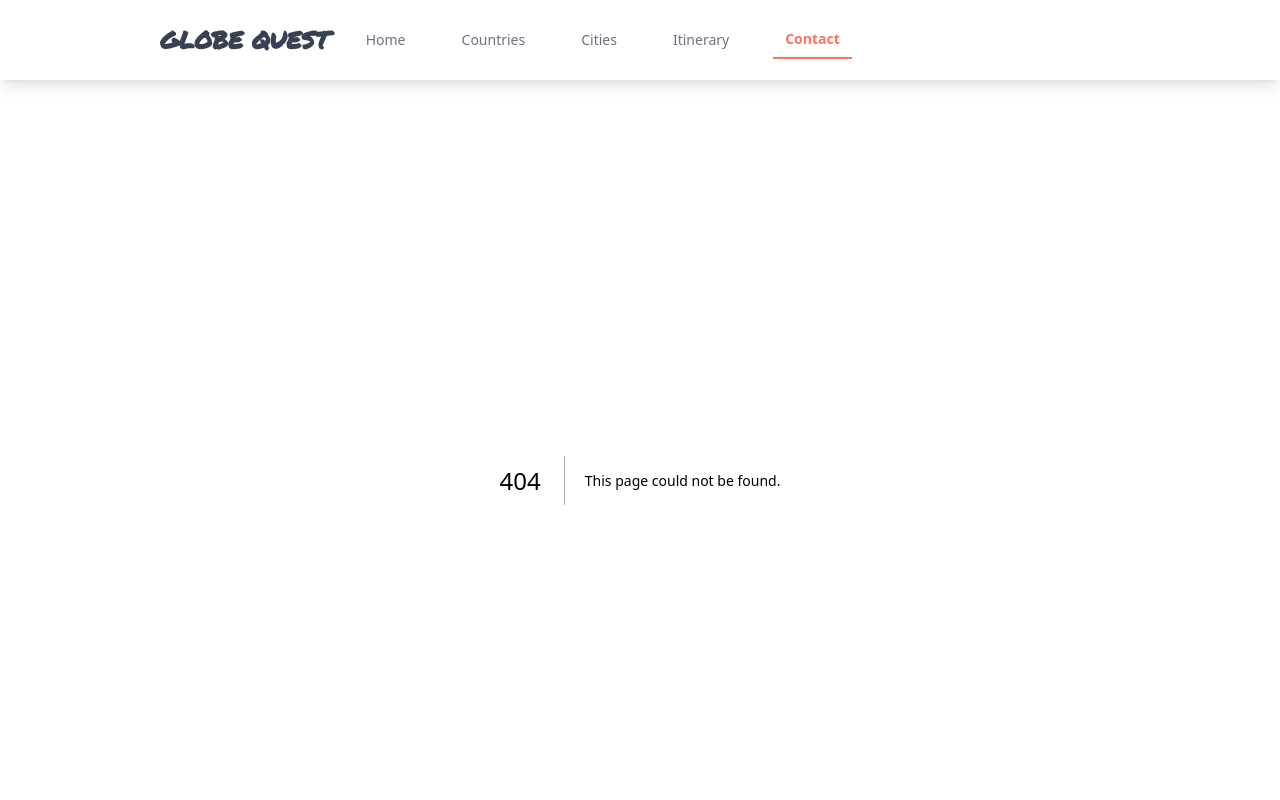
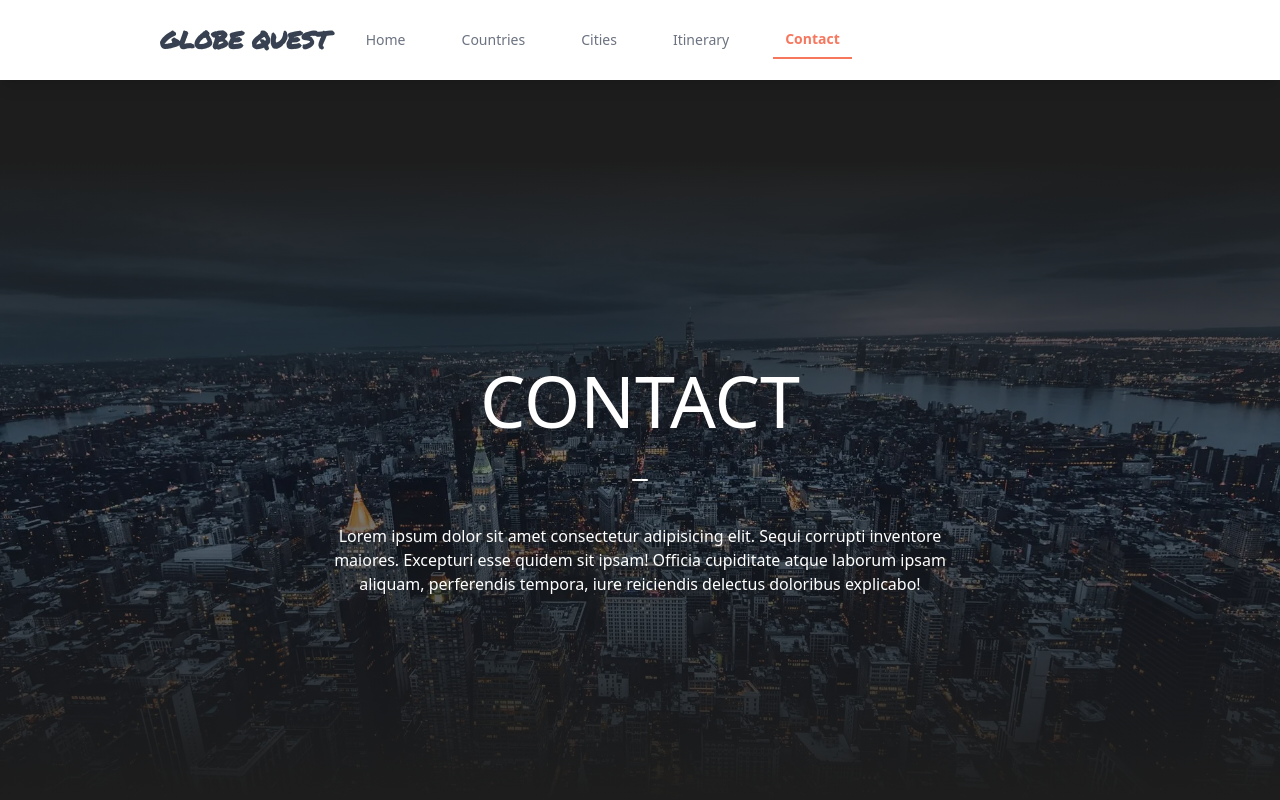
Before and after one commit to mikeheul/next-globequest-app, a Next.js app: page /contact in a window 1280 px wide. Before the commit this address had no page. Shown: the top 800 px of the page. Built offline with nearby package versions, Linux system fonts and the light colour scheme.

Commit message:
Create contact page

```diff
--- /dev/null
+++ b/app/contact/page.tsx
@@ -0,0 +1,20 @@
+import Image from 'next/image'
+import React from 'react'
+import bg from '@/public/bg.webp'
+import { MinusIcon } from 'lucide-react'
+
+const ContactPage = () => {
+    return (
+        <div className='relative h-screen flex flex-col justify-center items-center bg-slate-800'>
+            <Image src={bg} alt='' className='w-full h-full object-cover' />
+            <div className='absolute h-full w-full bg-gradient-to-t from-[#1D1D1D] from-10% via-slate-900/50 to-[#1D1D1D] to-90%'></div>
+            <div className='absolute flex flex-col gap-8 justify-center items-center max-w-[80%] md:max-w-[50%] text-white text-center'>
+                <h1 className='text-3xl md:text-7xl font-light uppercase'>Contact</h1>
+                <MinusIcon />
+                <p>Lorem ipsum dolor sit amet consectetur adipisicing elit. Sequi corrupti inventore maiores. Excepturi esse quidem sit ipsam! Officia cupiditate atque laborum ipsam aliquam, perferendis tempora, iure reiciendis delectus doloribus explicabo!</p>
+            </div>
+        </div>
+    )
+}
+
+export default ContactPage
```
Also changed, not shown: public/bg.webp (added), 1 other file (tests, documents, lock files or other folders).
